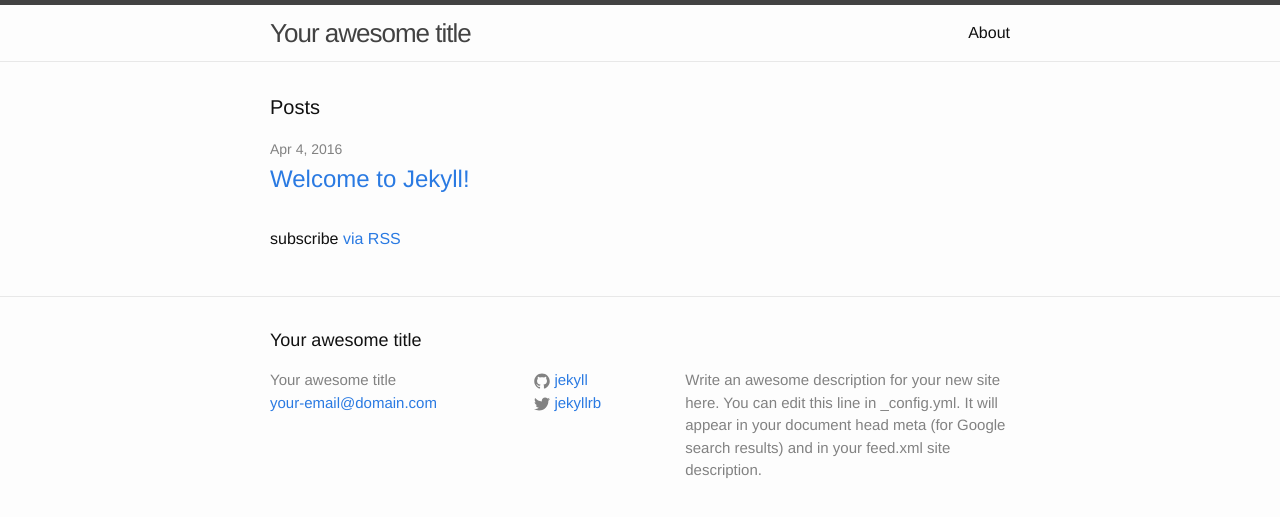
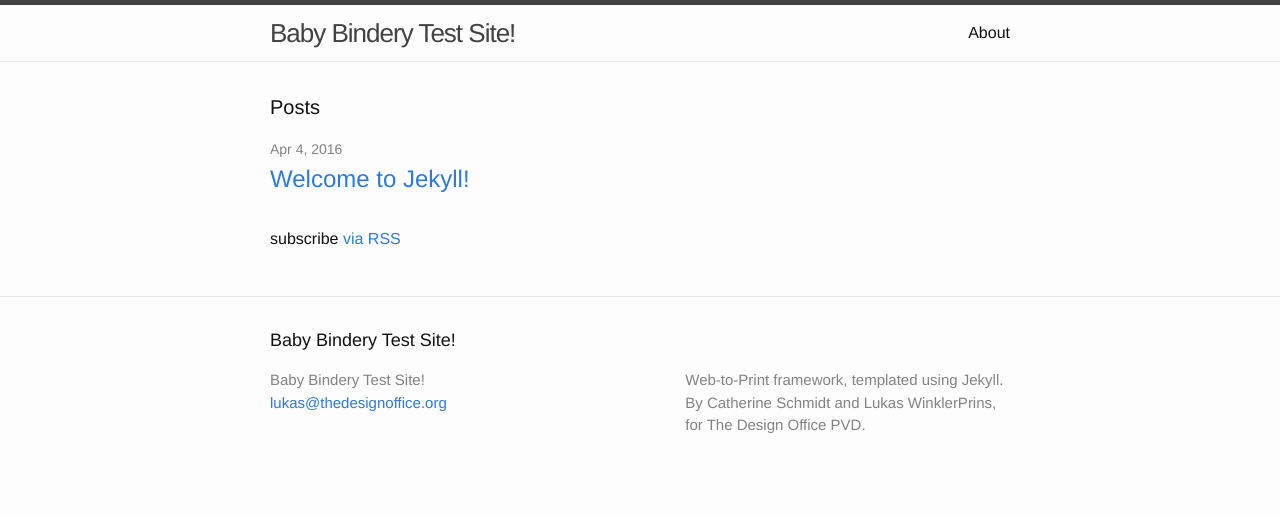
Before and after one commit to thedesignoffice/babybindery, a Jekyll site: the page built from index.html, in a window 1280 px wide. Shown: the top 517 px of the page. Built offline with Jekyll 4.4.1, drawn with Linux system fonts in a browser that asks for light colours.

Commit message:
gettin dat config

```diff
--- a/_config.yml
+++ b/_config.yml
@@ -6,16 +6,14 @@
 # 'jekyll serve'. If you change this file, please restart the server process.
 
 # Site settings
-title: Your awesome title
-email: your-email@domain.com
+title: Baby Bindery Test Site!
+email: lukas@thedesignoffice.org
 description: > # this means to ignore newlines until "baseurl:"
-  Write an awesome description for your new site here. You can edit this
-  line in _config.yml. It will appear in your document head meta (for
-  Google search results) and in your feed.xml site description.
+  Web-to-Print framework, templated using Jekyll. By Catherine Schmidt and Lukas WinklerPrins, for The Design Office PVD.
 baseurl: "" # the subpath of your site, e.g. /blog
-url: "http://yourdomain.com" # the base hostname & protocol for your site
-twitter_username: jekyllrb
-github_username:  jekyll
+url: "http://thedesignoffice.org" # the base hostname & protocol for your site
+twitter_username:
+github_username:
 
 # Build settings
 markdown: kramdown
```
